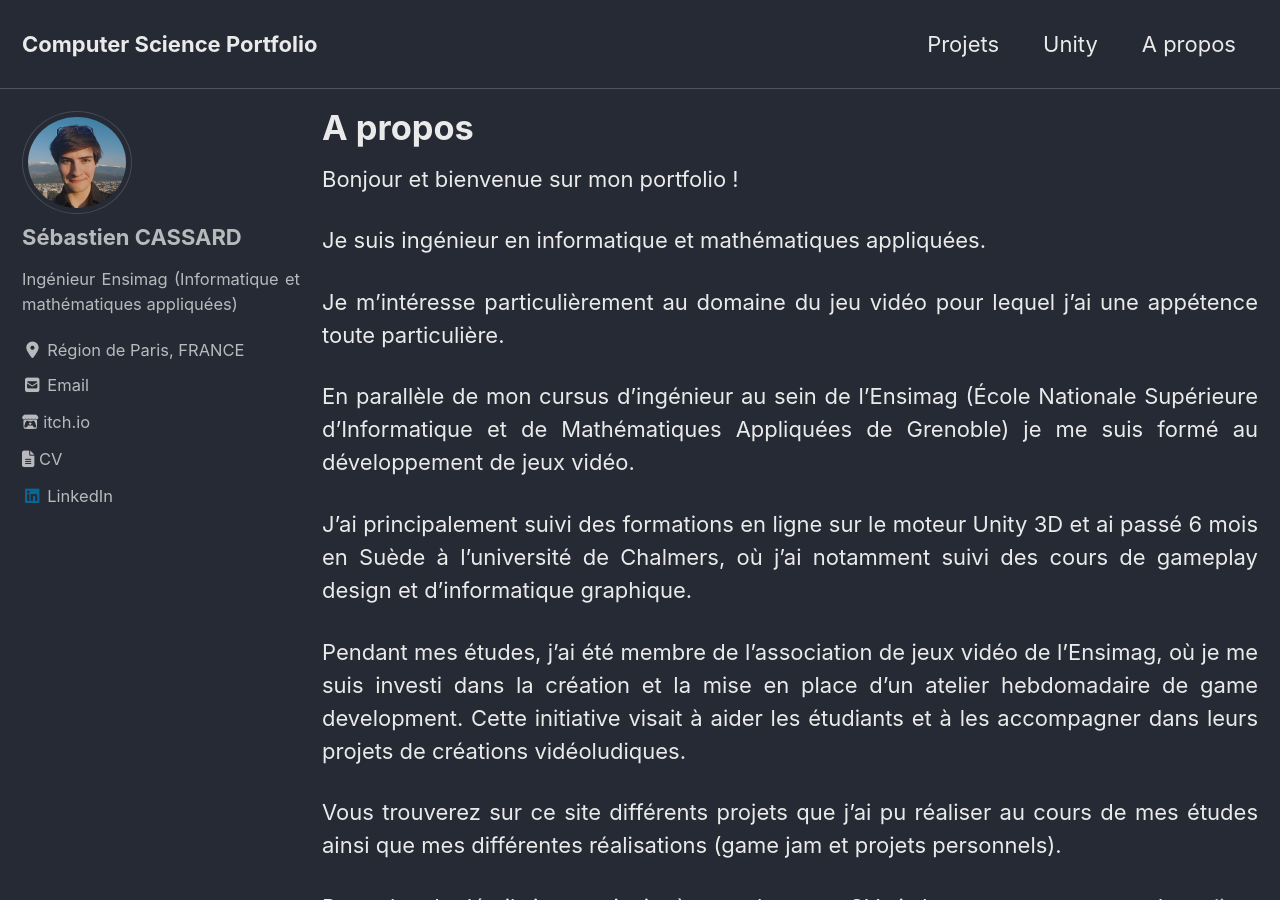
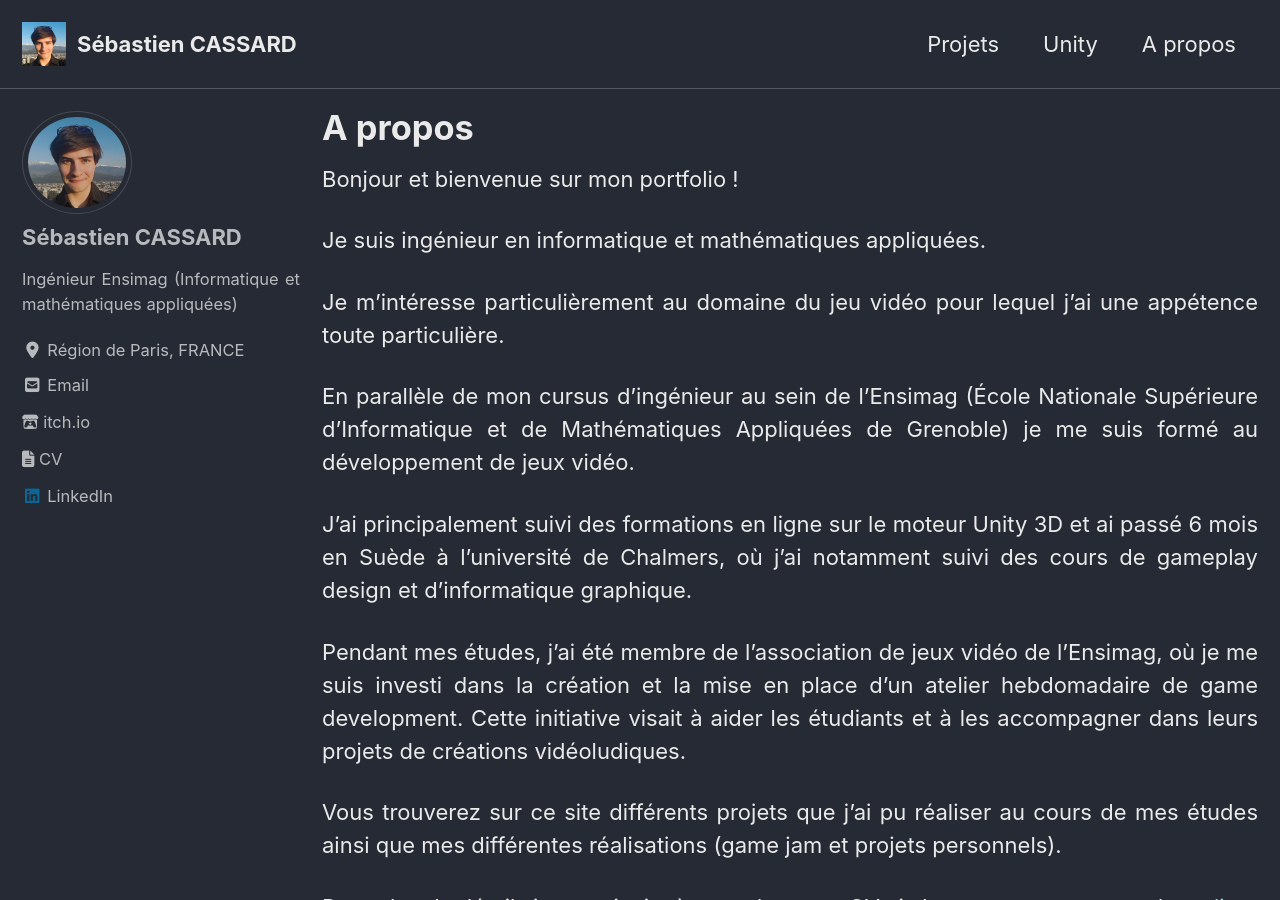
Before and after one commit to Cassards/cassards.github.io, a Jekyll site: the page built from _pages/about.md, in a window 1280 px wide and 900 px high. Built offline with Jekyll 4.4.1, drawn with Linux system fonts in a browser that asks for light colours; cached includes are drawn as plain includes; nearby versions of some CDN libraries.

Commit message:
Add website logo

```diff
--- a/_config.yml
+++ b/_config.yml
@@ -20,13 +20,13 @@ title                    : "Computer Science Portfolio"
 title_separator          : "-"
 subtitle                 : # site tagline that appears below site title in masthead
 name                     : "Sébastien CASSARD"
-description              : "Portefolio"
+description              : "Computer Science Portfolio"
 url                      : # the base hostname & protocol for your site e.g. "https://cassards.github.io"
 baseurl                  : # the subpath of your site, e.g. "/blog"
 repository               : # GitHub username/repo-name e.g. "mmistakes/minimal-mistakes"
 teaser                   : # path of fallback teaser image, e.g. "/assets/images/500x300.png"
-logo                     : # path of logo image to display in the masthead, e.g. "/assets/images/88x88.png"
-masthead_title           : # overrides the website title displayed in the masthead, use " " for no title
+logo                     : "/images/masthead_logo.png"
+masthead_title           : "Sébastien CASSARD" # overrides the website title displayed in the masthead, use " " for no title
 # breadcrumbs            : false # true, false (default)
 words_per_minute         : 200
 comments:
```
Also changed, not shown: images/masthead_logo.png (added).
